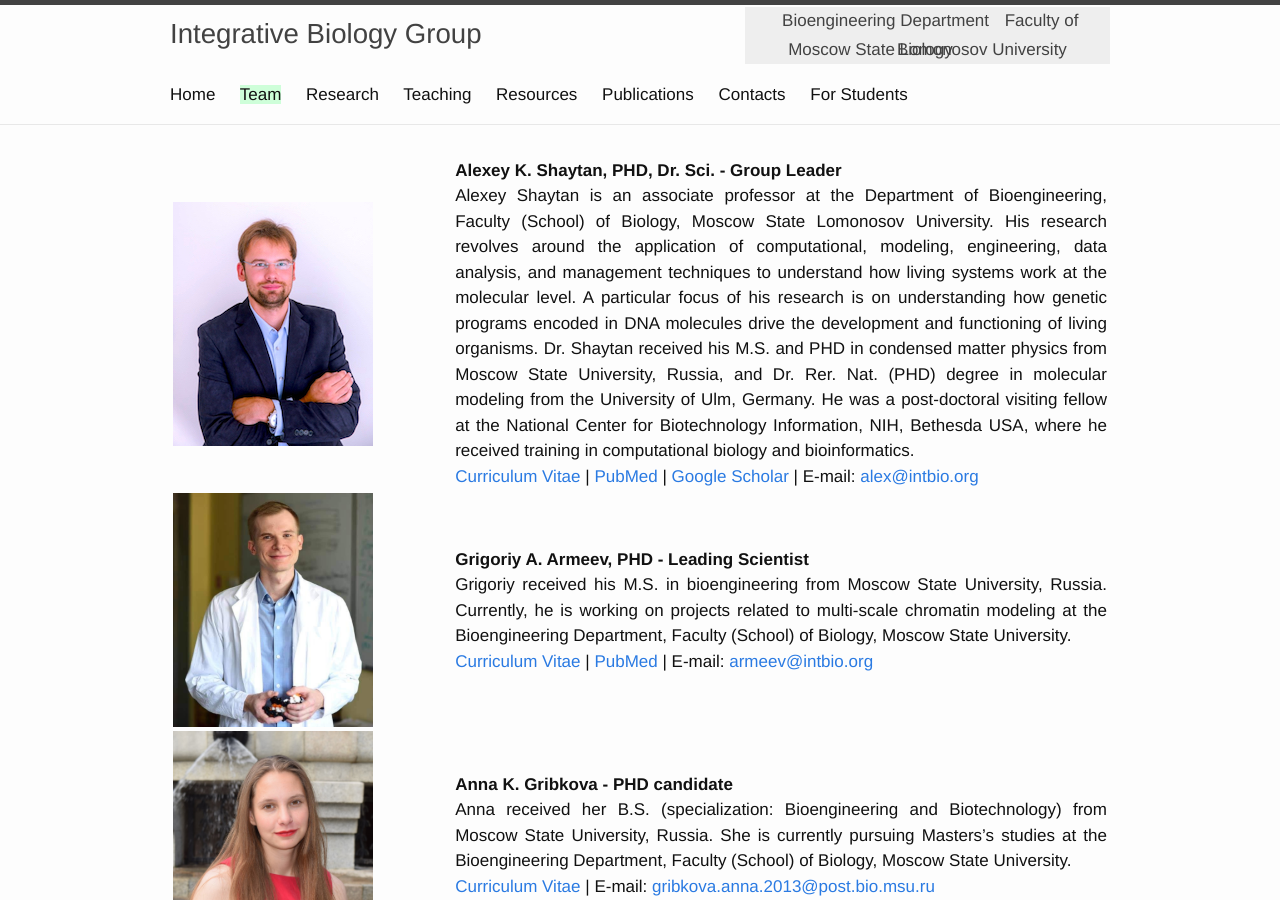
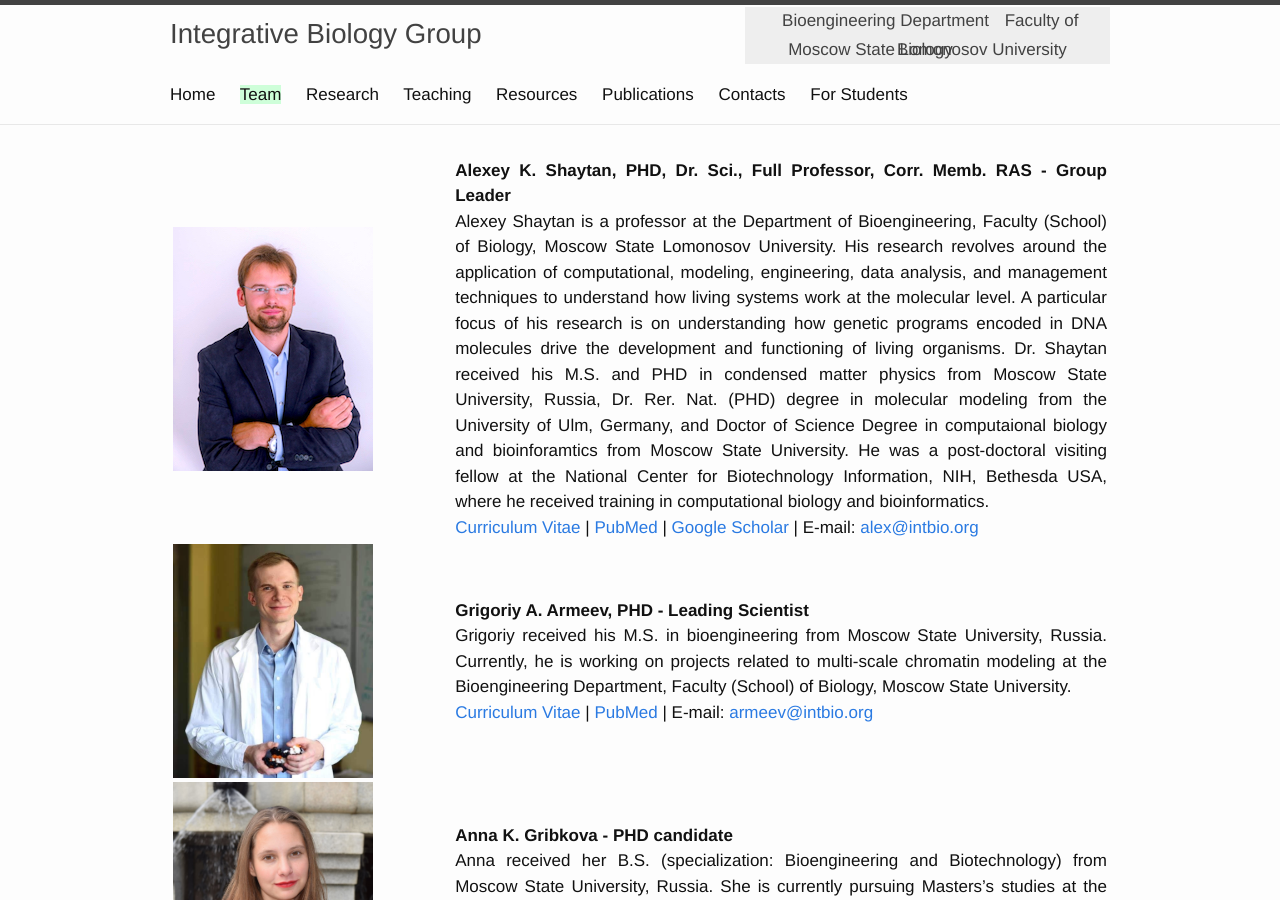
Before and after one commit to intbio/intbio.github.io, a Jekyll site: the page built from 2team.md, in a window 1280 px wide and 900 px high. Built offline with Jekyll 4.4.1, drawn with Linux system fonts in a browser that asks for light colours.

Commit message:
Update 2team.md

```diff
--- a/2team.md
+++ b/2team.md
@@ -15,7 +15,7 @@ permalink: /team/
 <tbody>
 <tr>
 <td markdown="span"><img src="{{ "/assets/photo_aksh.jpg" | relative_url }}" width="200px" /> </td>
-<td markdown="span"><b>Alexey K. Shaytan, PHD, Dr. Sci. - Group Leader</b> <br> Alexey Shaytan is an associate professor at the Department of Bioengineering, Faculty (School) of Biology, Moscow State Lomonosov University. His research revolves around the application of computational, modeling, engineering, data analysis, and management techniques to understand how living systems work at the molecular level. A particular focus of his research is on understanding how genetic programs encoded in DNA molecules drive the development and functioning of living organisms. Dr. Shaytan received his M.S. and PHD in condensed matter physics from Moscow State University, Russia, and Dr. Rer. Nat. (PHD) degree in molecular modeling from the University of Ulm, Germany. He was a post-doctoral visiting fellow at the National Center for Biotechnology Information, NIH, Bethesda USA, where he received training in computational biology and bioinformatics. <br>
+<td markdown="span"><b>Alexey K. Shaytan, PHD, Dr. Sci., Full Professor, Corr. Memb. RAS - Group Leader</b> <br> Alexey Shaytan is a professor at the Department of Bioengineering, Faculty (School) of Biology, Moscow State Lomonosov University. His research revolves around the application of computational, modeling, engineering, data analysis, and management techniques to understand how living systems work at the molecular level. A particular focus of his research is on understanding how genetic programs encoded in DNA molecules drive the development and functioning of living organisms. Dr. Shaytan received his M.S. and PHD in condensed matter physics from Moscow State University, Russia, Dr. Rer. Nat. (PHD) degree in molecular modeling from the University of Ulm, Germany, and Doctor of Science Degree in computaional biology and bioinforamtics from Moscow State University. He was a post-doctoral visiting fellow at the National Center for Biotechnology Information, NIH, Bethesda USA, where he received training in computational biology and bioinformatics. <br>
 [Curriculum Vitae]({{ "/alexey_shaytan" | relative_url }}) | [PubMed](https://www.ncbi.nlm.nih.gov/pubmed/?term=shaytan+a+%5Bauth%5D) | [Google Scholar](https://scholar.google.com/citations?user=Ug0JSXEAAAAJ&hl=en&oi=ao) | E-mail: [alex@intbio.org](mailto:alex@intbio.org)
 </td>
 </tr>
```
